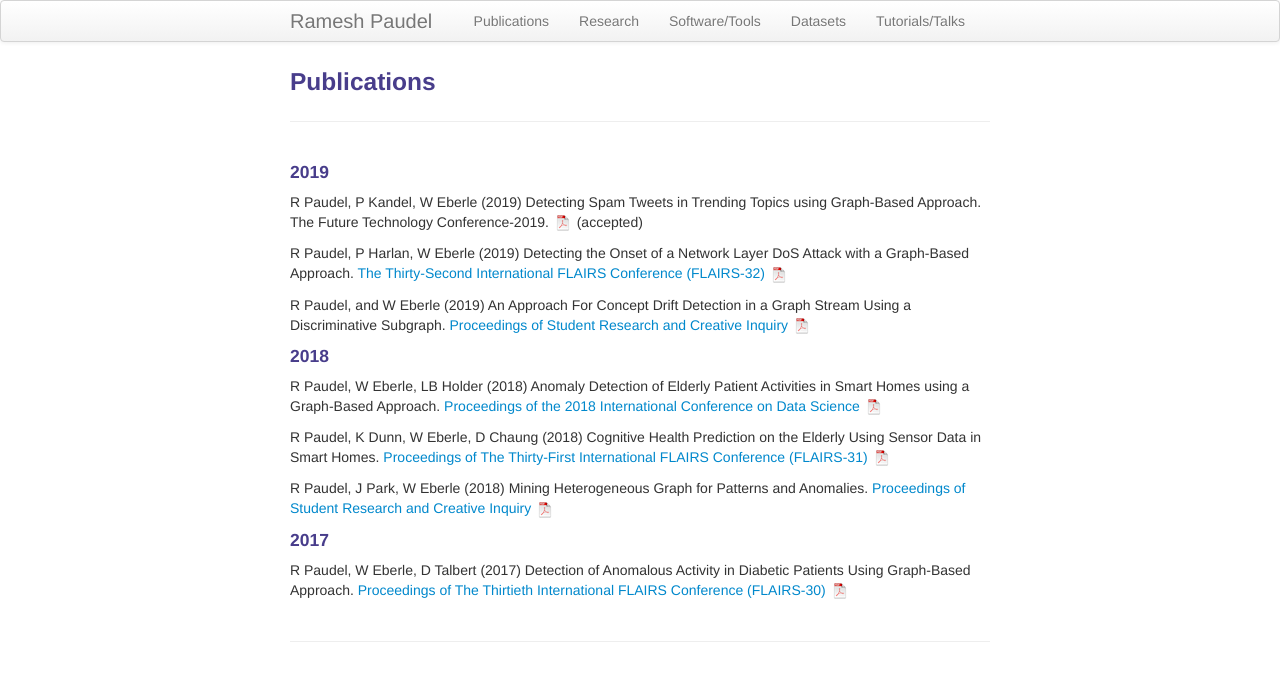
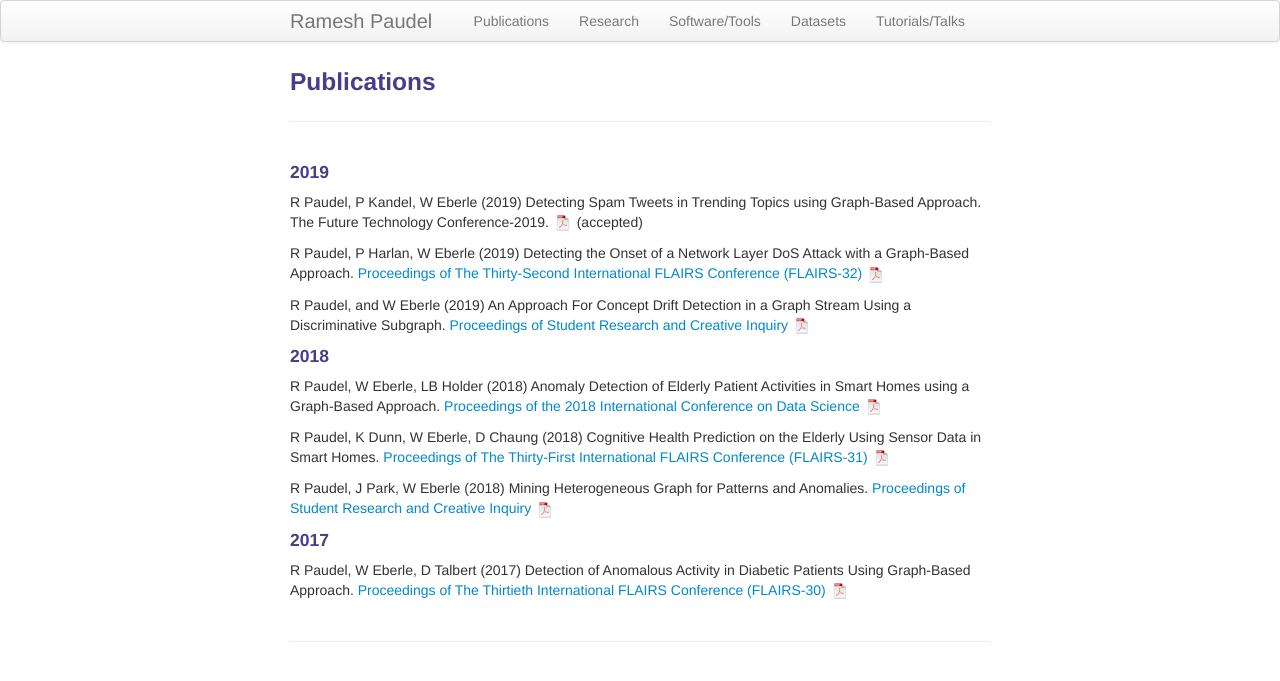
Before and after one commit to rpaudel42/rpaudel42.github.io, a Jekyll site: the page built from pages/pubs.md, in a window 1280 px wide. Shown: the top 681 px of the page. Built offline with Jekyll 4.4.1, drawn with Linux system fonts in a browser that asks for light colours.

Commit message:
Update publication list

```diff
--- a/pages/pubs.md
+++ b/pages/pubs.md
@@ -9,7 +9,7 @@ R Paudel, P Kandel, W Eberle
 (2019) Detecting Spam Tweets in Trending Topics using Graph-Based Approach. The Future Technology Conference-2019. [![pdf]({{ BASE_PATH }}/assets/icons/pdf-icon.png)](/assets/Spam_detection_in_trending_topic.pdf) (accepted)
 
 R Paudel, P Harlan, W Eberle
-(2019) Detecting the Onset of a Network Layer DoS Attack with a Graph-Based Approach. [The Thirty-Second International FLAIRS Conference (FLAIRS-32)](https://www.aaai.org/ocs/index.php/FLAIRS/FLAIRS19/paper/view/18272) [![pdf]({{ BASE_PATH }}/assets/icons/pdf-icon.png)](/assets/DoS_Attack.pdf)
+(2019) Detecting the Onset of a Network Layer DoS Attack with a Graph-Based Approach. [Proceedings of The Thirty-Second International FLAIRS Conference (FLAIRS-32)](https://www.aaai.org/ocs/index.php/FLAIRS/FLAIRS19/paper/view/18272) [![pdf]({{ BASE_PATH }}/assets/icons/pdf-icon.png)](/assets/DoS_Attack.pdf)
 
 R Paudel, and W Eberle
 (2019) An Approach For Concept Drift Detection in a Graph Stream
```
